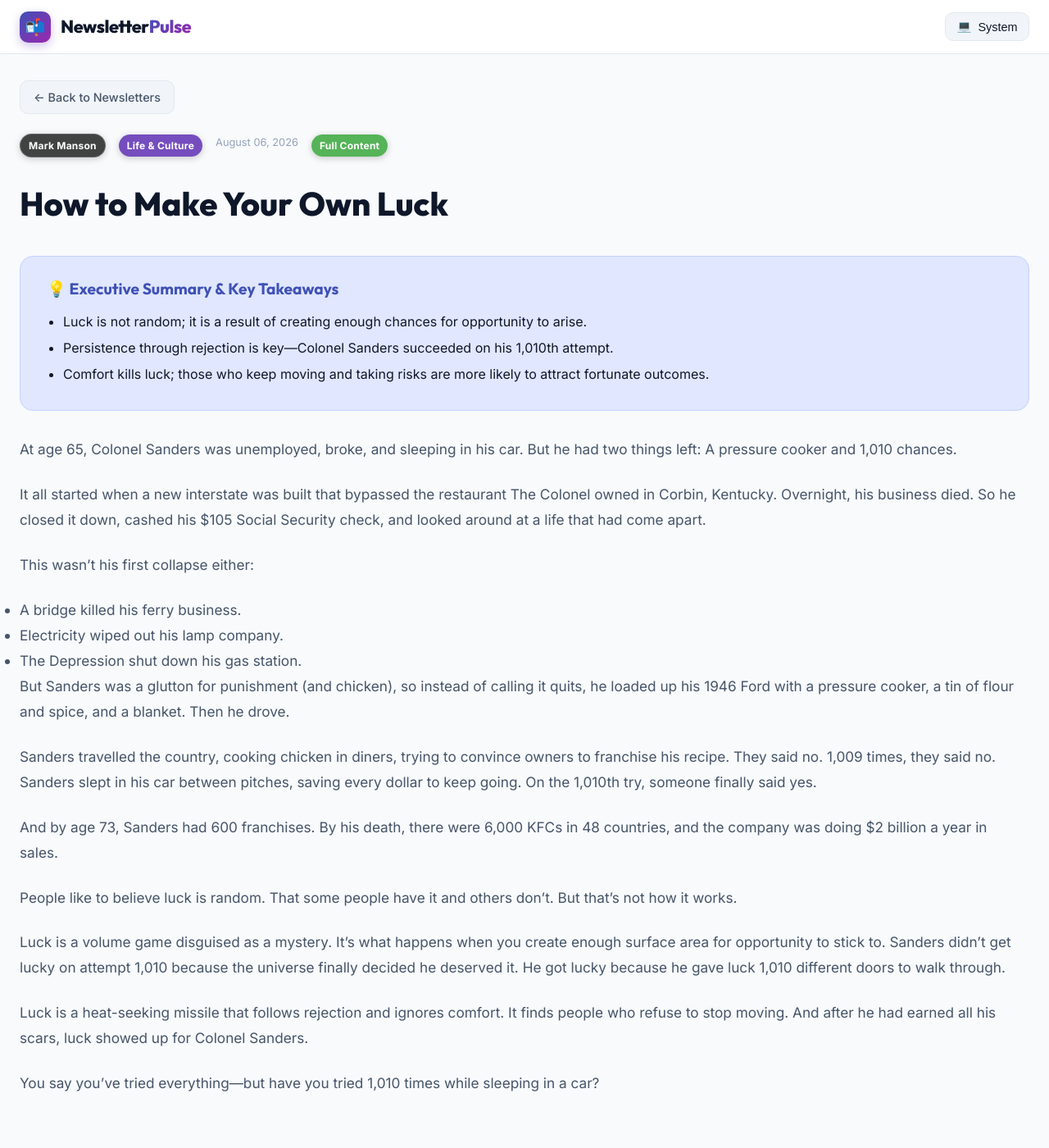
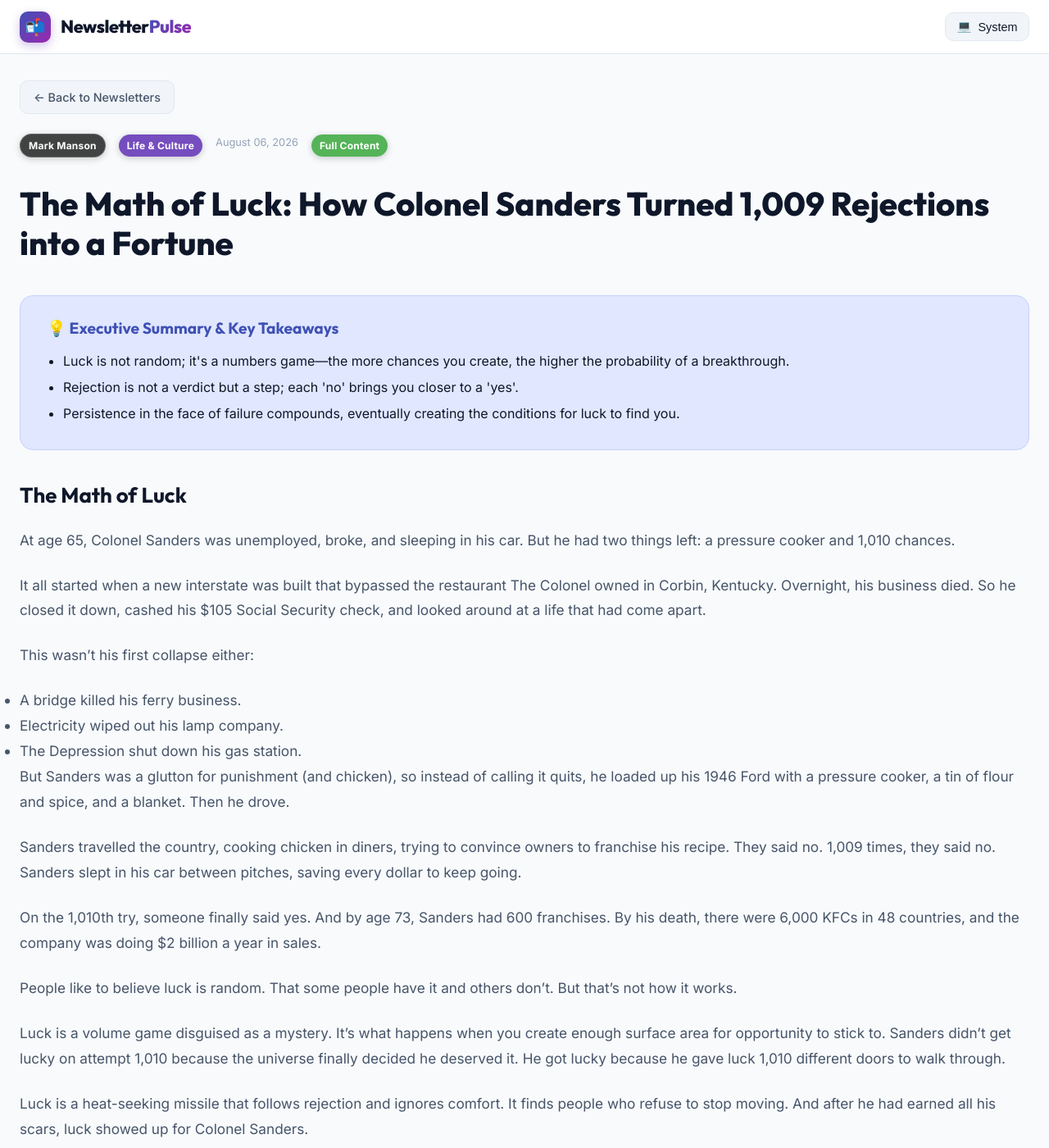
Before and after one commit to vampcoder/daily-newsletters, a Jekyll site: the page built from _posts/2026-08-06-how-to-make-your-own-luck.md, in a window 1280 px wide and 1400 px high. Shown: the whole window at 82% size. Built offline with Jekyll 4.4.1, drawn with Linux system fonts in a browser that asks for light colours.

Commit message:
Update newsletter: How to make your own luck

```diff
--- a/_posts/2026-08-06-how-to-make-your-own-luck.md
+++ b/_posts/2026-08-06-how-to-make-your-own-luck.md
@@ -1,34 +1,36 @@
 ---
 layout: post
-title: "How to Make Your Own Luck"
+title: "The Math of Luck: How Colonel Sanders Turned 1,009 Rejections into a Fortune"
 date: 2026-08-06 10:06:45 +0000
 source: "Mark Manson"
 category: "Life & Culture"
-excerpt: "Mark Manson explores the true nature of luck, arguing that it is not random but a volume game where persistence creates opportunities. Using the story of Colonel Sanders, he illustrates how repeated attempts and resilience ultimately lead to success."
+excerpt: "This newsletter challenges the idea that luck is random, using Colonel Sanders' story of 1,009 rejections to illustrate that luck is a volume game—created through relentless action. It argues that opportunity sticks to those who generate enough surface area, turning persistence into a statistical advantage."
 theme_gradient: "linear-gradient(135deg, #607d8b 0%, #455a64 100%)"
 image: "https://embed.filekitcdn.com/e/njopr61Lrm7qgCrdkU6BX2/c5oqNZoueu1QgusZnurLwd?auto="
 is_summary: false
 key_takeaways:
-  - "Luck is not random; it is a result of creating enough chances for opportunity to arise."
-  - "Persistence through rejection is key—Colonel Sanders succeeded on his 1,010th attempt."
-  - "Comfort kills luck; those who keep moving and taking risks are more likely to attract fortunate outcomes."
+  - "Luck is not random; it's a numbers game—the more chances you create, the higher the probability of a breakthrough."
+  - "Rejection is not a verdict but a step; each 'no' brings you closer to a 'yes'."
+  - "Persistence in the face of failure compounds, eventually creating the conditions for luck to find you."
 ---
 
-At age 65, Colonel Sanders was unemployed, broke, and sleeping in his car. But he had two things left: A pressure cooker and 1,010 chances.
+# The Math of Luck
+
+At age 65, Colonel Sanders was unemployed, broke, and sleeping in his car. But he had two things left: a pressure cooker and 1,010 chances.
 
 It all started when a new interstate was built that bypassed the restaurant The Colonel owned in Corbin, Kentucky. Overnight, his business died. So he closed it down, cashed his $105 Social Security check, and looked around at a life that had come apart.
 
 This wasn’t his first collapse either:
 
-- A bridge killed his ferry business.
-- Electricity wiped out his lamp company.
-- The Depression shut down his gas station.
+*   A bridge killed his ferry business.
+*   Electricity wiped out his lamp company.
+*   The Depression shut down his gas station.
 
 But Sanders was a glutton for punishment (and chicken), so instead of calling it quits, he loaded up his 1946 Ford with a pressure cooker, a tin of flour and spice, and a blanket. Then he drove.
 
-Sanders travelled the country, cooking chicken in diners, trying to convince owners to franchise his recipe. They said no. 1,009 times, they said no. Sanders slept in his car between pitches, saving every dollar to keep going. On the 1,010th try, someone finally said yes.
+Sanders travelled the country, cooking chicken in diners, trying to convince owners to franchise his recipe. They said no. 1,009 times, they said no. Sanders slept in his car between pitches, saving every dollar to keep going.
 
-And by age 73, Sanders had 600 franchises. By his death, there were 6,000 KFCs in 48 countries, and the company was doing $2 billion a year in sales.
+On the 1,010th try, someone finally said yes. And by age 73, Sanders had 600 franchises. By his death, there were 6,000 KFCs in 48 countries, and the company was doing $2 billion a year in sales.
 
 People like to believe luck is random. That some people have it and others don’t. But that’s not how it works.
 
```
